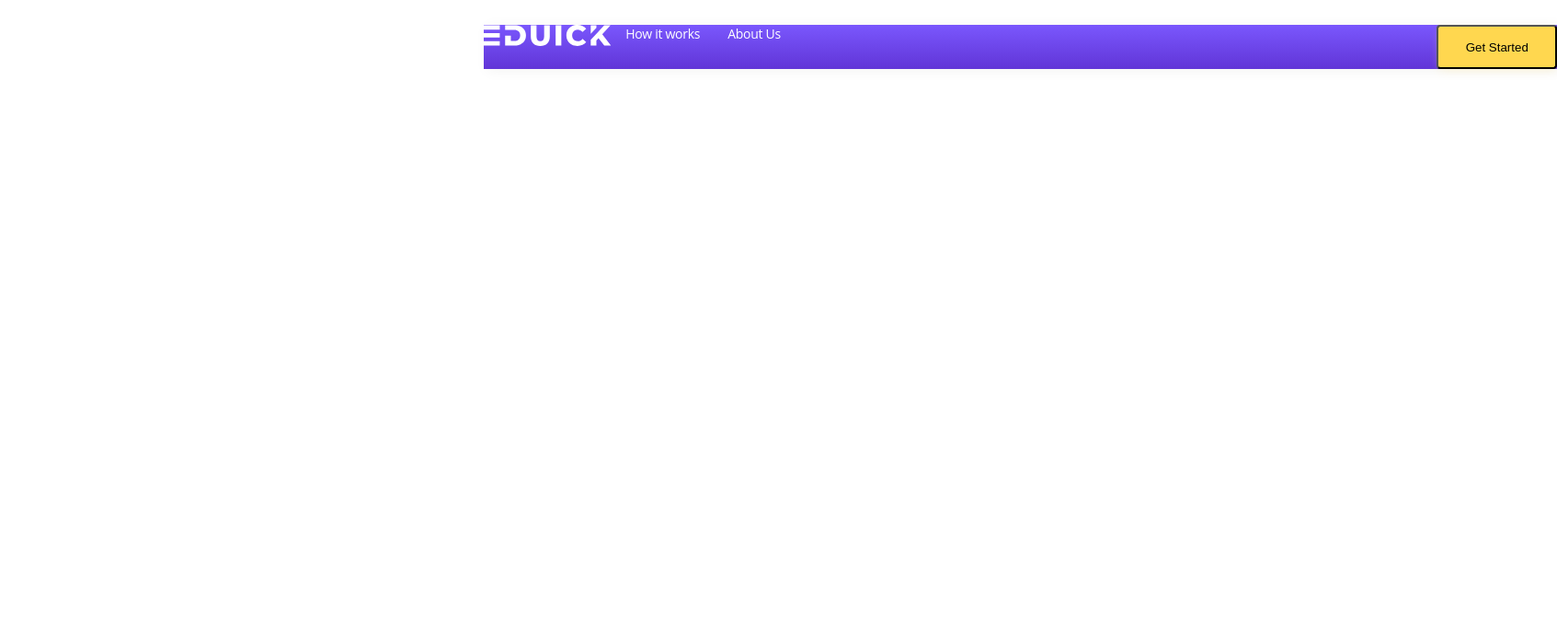
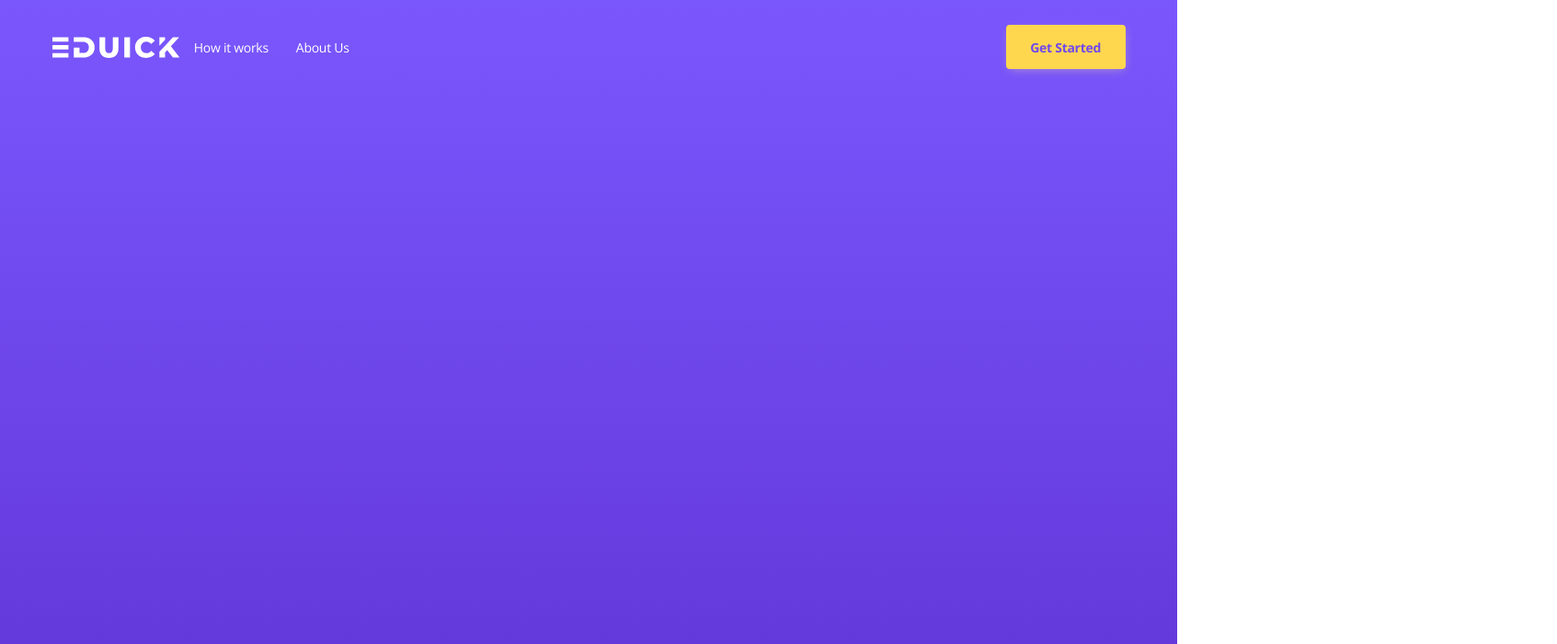
Before and after one commit to enicio/ss-rendering, a React (Create React App) app: page / in a window 1280 px wide. Shown: the top 700 px of the page at 92% size, 1693 px wide, since content can reach past the window. Built offline with nearby package versions, Linux system fonts and the light colour scheme.

Commit message:
Adicionado cor do Body e finalizado a estilização do header

```diff
--- a/public/index.html
+++ b/public/index.html
@@ -24,6 +24,8 @@
       work correctly both with client-side routing and a non-root public URL.
       Learn how to configure a non-root public URL by running `npm run build`.
     -->
+    <link rel="preconnect" href="https://fonts.gstatic.com">
+    <link href="https://fonts.googleapis.com/css2?family=Open+Sans:ital,wght@0,300;0,600;0,700;0,800;1,300;1,800&display=swap" rel="stylesheet">
     <title>React App</title>
   </head>
   <body>
--- a/src/components/header.css
+++ b/src/components/header.css
@@ -1,13 +1,11 @@
 .header {
-  position: absolute;
-  background: linear-gradient(180deg, #7A57FD 0%, #6135D7 100%);
-  box-shadow: 4px 2px 14px rgba(0, 0, 0, 0.05);
+  /* position: absolute; */
   width: 1167px;
   height: 48px;
-  top: 27px;
-  left: 526px;
+  margin-top: 27px;
   display: flex;
   justify-content: space-between;
+  align-items: center;
 }
 
 .header .header__logo{
@@ -20,6 +18,7 @@
 .header .header__menu {
   width: 100%;
   display: flex;
+  align-items: center;
   font-family: Open Sans;
   font-style: normal;
   font-weight: normal;
@@ -35,15 +34,27 @@
 
 .header .header__menu p {
   margin: 0 15px 0 15px;
+  cursor: pointer;
 }
 
 .header .header__button {
   width: 165px;
   height: 48px;
-  left: 1528px;
-  top: 27px;
 
   background: #FFD74F;
   box-shadow: 1px 3px 11px -3px rgba(255, 231, 150, 0.45);
   border-radius: 4px;
+  border: none;
+
+  font-family: 'Open Sans';
+  font-style: normal;
+  font-weight: bold;
+  font-size: 14px;
+  line-height: 19px;
+  /* identical to box height */
+
+  text-align: center;
+  letter-spacing: -0.02em;
+
+  color: #6F48EC;
 }
--- a/src/index.css
+++ b/src/index.css
@@ -1,5 +1,10 @@
 body {
   margin: 0;
+  background: linear-gradient(180deg, #7A57FD 0%, #6135D7 100%);
+  height: 100vh;
+  width: 100%;
+  display: flex;
+  justify-content: center;
   font-family: -apple-system, BlinkMacSystemFont, 'Segoe UI', 'Roboto', 'Oxygen',
     'Ubuntu', 'Cantarell', 'Fira Sans', 'Droid Sans', 'Helvetica Neue',
     sans-serif;
```
